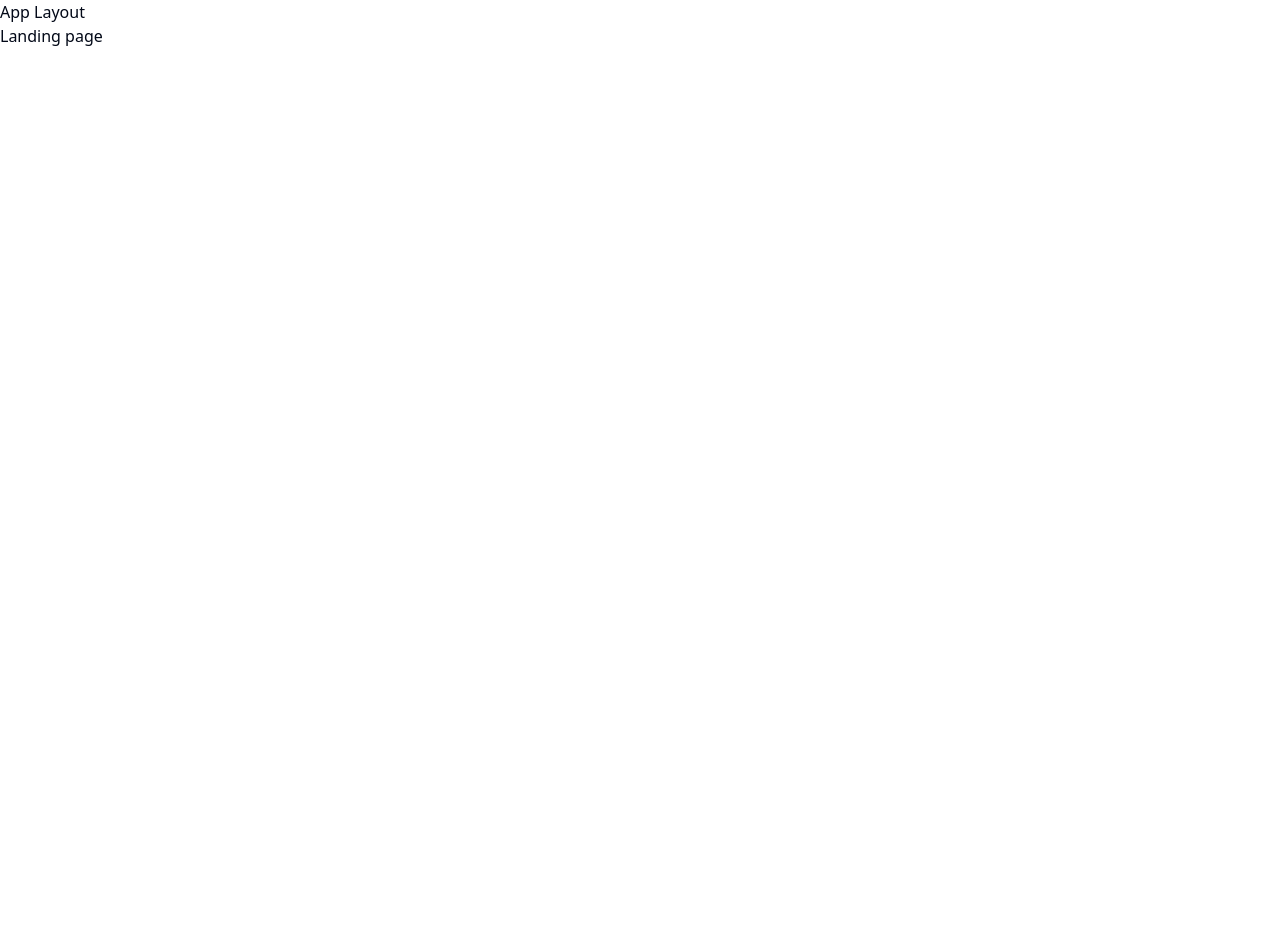
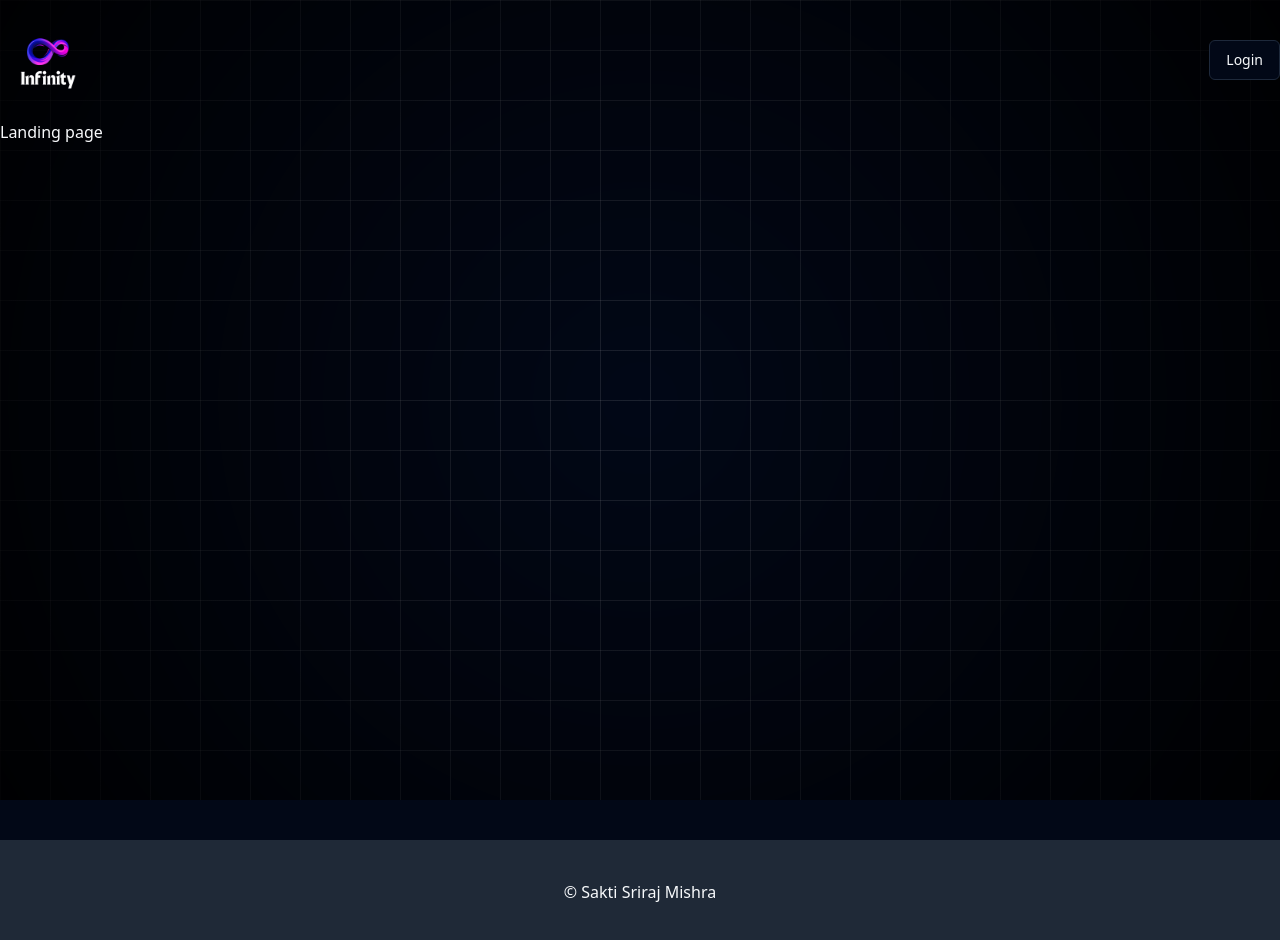
Before and after one commit to SaktiSriraj/JobPortal, a React (Vite) app: page / in a window 1280 px wide. Shown: the top 940 px of the page. Before the commit the page ends 800 px from the top, so only its background shows below. Built offline with nearby package versions, Linux system fonts and the light colour scheme.

Commit message:
header init

```diff
--- a/src/App.css
+++ b/src/App.css
@@ -0,0 +1,27 @@
+
+.grid-background {
+    position: fixed;
+    top: 0;
+    left: 0;
+    width: 100%;
+    height: 100%;
+    background: linear-gradient(
+        to right,
+        rgba(255, 255, 255, 0.1) 1px,
+        transparent 1px
+      ),
+      linear-gradient(to bottom, rgba(255, 255, 255, 0.1) 1px, transparent 1px);
+    background-size: 50px 50px;
+    pointer-events: none;
+    z-index: -1;
+  }
+
+  .grid-background::before {
+    content: "";
+    position: absolute;
+    top: 0;
+    left: 0;
+    width: 100%;
+    height: 100%;
+    background: radial-gradient(circle, transparent, rgba(0, 0, 0, 0.9));
+  }
--- a/src/App.jsx
+++ b/src/App.jsx
@@ -7,7 +7,9 @@
 import PostJob from "./pages/post-job"
 import SavedJobs from "./pages/save-job"
 import MyJobs from "./pages/my-job"
+import { ThemeProvider } from "./components/theme-provider"
 
+import "./App.css";
 // const router = createBrowserRouter([
 //   {
 //     element: <AppLayout />,
@@ -37,9 +39,9 @@
 function App() {
 
   return (
-    <RouterProvider router={router}>
-      Hello World
-    </RouterProvider>
+    <ThemeProvider defaultTheme="dark" storageKey="vite-ui-theme">
+      <RouterProvider router={router} />
+    </ThemeProvider>
   )
 }
 
--- /dev/null
+++ b/src/components/header.jsx
@@ -0,0 +1,22 @@
+import React from 'react'
+import { Link } from 'react-router-dom'
+import { Button } from './ui/button'
+
+
+const Header = () => {
+  return (
+    <>
+        <nav className='py-3 flex items-center justify-between'>
+            <Link>
+                <img src="/logo.png" className='h-24' />
+            </Link>
+
+            <Button variant="outline">
+                Login
+            </Button>
+        </nav>
+    </>
+  )
+}
+
+export default Header
--- /dev/null
+++ b/src/components/theme-provider.jsx
@@ -0,0 +1,61 @@
+/* eslint-disable react/prop-types */
+import { createContext, useContext, useEffect, useState } from "react";
+
+const initialState = {
+  theme: "system",
+  setTheme: () => null,
+};
+
+const ThemeProviderContext = createContext(initialState);
+
+export function ThemeProvider({
+  children,
+  defaultTheme = "system",
+  storageKey = "vite-ui-theme",
+  ...props
+}) {
+  const [theme, setTheme] = useState(
+    () => localStorage.getItem(storageKey) || defaultTheme
+  );
+
+  useEffect(() => {
+    const root = window.document.documentElement;
+
+    root.classList.remove("light", "dark");
+
+    if (theme === "system") {
+      const systemTheme = window.matchMedia("(prefers-color-scheme: dark)")
+        .matches
+        ? "dark"
+        : "light";
+
+      root.classList.add(systemTheme);
+      return;
+    }
+
+    root.classList.add(theme);
+  }, [theme]);
+
+  const value = {
+    theme,
+    setTheme: (theme) => {
+      localStorage.setItem(storageKey, theme);
+      setTheme(theme);
+    },
+  };
+
+  return (
+    <ThemeProviderContext.Provider {...props} value={value}>
+      {children}
+    </ThemeProviderContext.Provider>
+  );
+}
+
+export const useTheme = () => {
+  const context = useContext(ThemeProviderContext);
+
+  if (context === undefined)
+    throw new Error("useTheme must be used within a ThemeProvider");
+
+  return context;
+};
--- a/src/index.css
+++ b/src/index.css
@@ -1,6 +1,7 @@
 @tailwind base;
 @tailwind components;
 @tailwind utilities;
+
 @layer base {
   :root {
     --background: 0 0% 100%;
--- a/src/layouts/app-layout.jsx
+++ b/src/layouts/app-layout.jsx
@@ -1,13 +1,19 @@
-import React from 'react'
-import { Outlet } from 'react-router-dom'
+import Header from "@/components/header";
+import { Outlet } from "react-router-dom";
 
 const AppLayout = () => {
   return (
     <div>
-      App Layout
-      <Outlet />
+      <div className="grid-background"></div>
+      <main className="min-h-screen container">
+        <Header />
+        <Outlet />
+      </main>
+      <div className="p-10 text-center bg-gray-800 mt-10">
+        © Sakti Sriraj Mishra
+      </div>
     </div>
-  )
-}
+  );
+};
 
-export default AppLayout
+export default AppLayout;
```
Also changed, not shown: public/logo.png (added).
